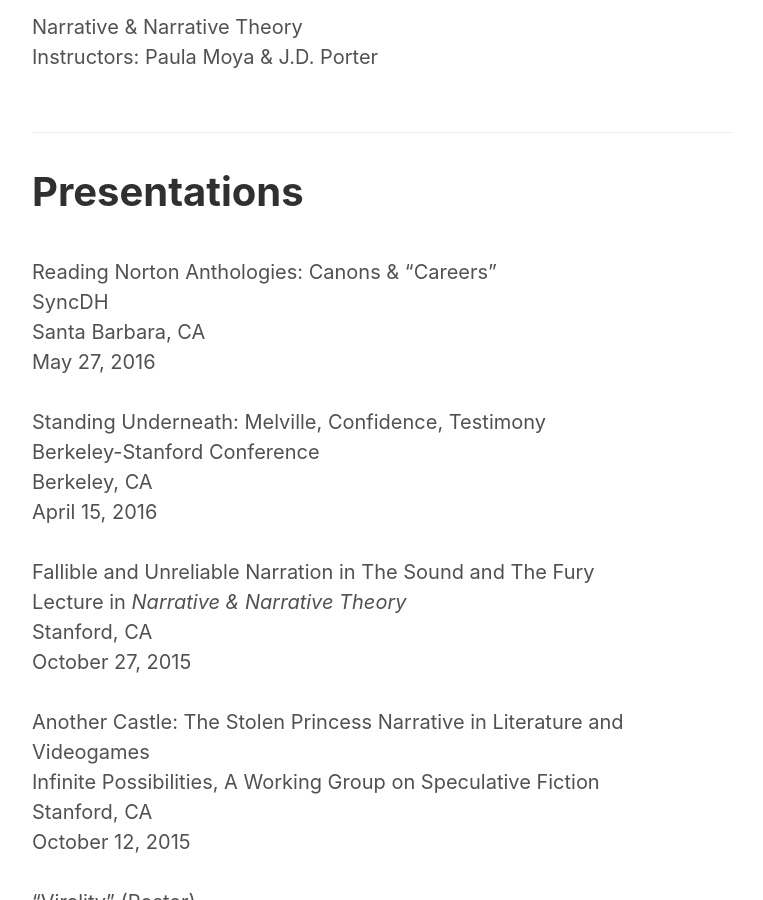
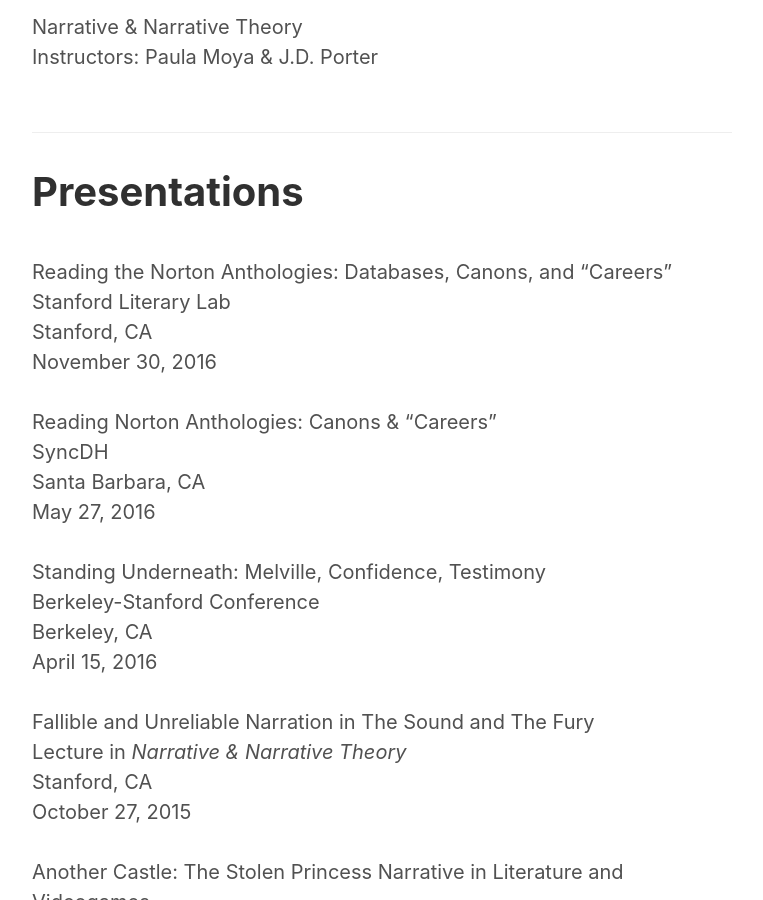
Before and after one commit to erikfredner/erikfredner.github.io, a Jekyll site: the page built from cv.md, in a window 1280 px wide and 900 px high, scrolled down 1377 px. Shown: the whole window, without its empty margins (258-1021 px from the left). Built offline with Jekyll 4.4.1, drawn with Linux system fonts in a browser that asks for light colours.

Commit message:
update cv

```diff
--- a/cv.md
+++ b/cv.md
@@ -59,6 +59,14 @@ Instructors: Paula Moya & J.D. Porter
 
 # **Presentations**
 <br>
+Reading the Norton Anthologies: Databases, Canons, and “Careers”
+<br>
+Stanford Literary Lab
+<br>
+Stanford, CA
+<br>
+November 30, 2016
+<br><br>
 Reading Norton Anthologies: Canons & “Careers”
 <br>
 SyncDH
```
Also changed, not shown: 1 other file.
